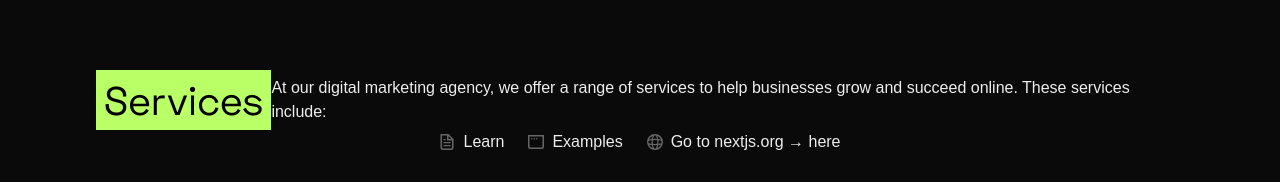
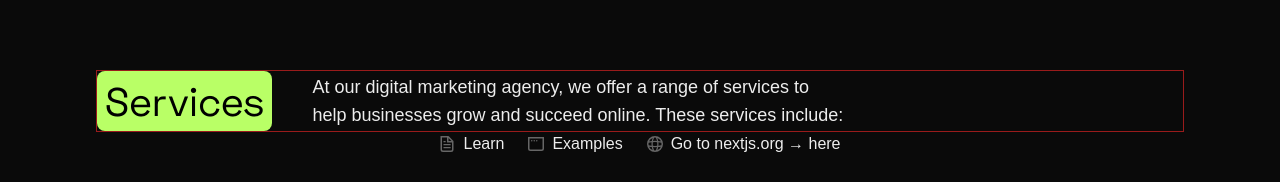
Before and after one commit to MarceloRodriguesOliveira/dev-service-hub, a Next.js app: page / in a window 1280 px wide. Shown: the part 590-772 px from the top of the page. Built offline with nearby package versions, Linux system fonts and the light colour scheme.

Commit message:
style: created service section label and text

```diff
--- a/app/components/label/Label.tsx
+++ b/app/components/label/Label.tsx
@@ -1,7 +1,7 @@
 export default function Label({ text }: { text: string }) {
   return (
-    <div className="bg-limegreen w-fit">
-      <h2 className="font-grotesk text-[40px] px-2 text-black font-medium w-fit ">
+    <div className="">
+      <h2 className="font-grotesk text-[40px] px-2 text-black font-medium w-fit bg-limegreen rounded-lg ">
         {text}
       </h2>
     </div>
--- /dev/null
+++ b/app/components/label/LabelText.tsx
@@ -0,0 +1,13 @@
+type textProp = {
+  children: React.ReactNode;
+};
+
+export default function LabelText({ children }: textProp) {
+  return (
+    <div className="border-blue-300">
+      <p className="text-lg front-grotesk text-center md:text-left">
+        {children}
+      </p>
+    </div>
+  );
+}
--- a/app/components/servicesection/ServiceSection.tsx
+++ b/app/components/servicesection/ServiceSection.tsx
@@ -1,13 +1,15 @@
 import Label from "../label/Label";
+import LabelText from "../label/LabelText";
 
 export default function ServiceSection() {
   return (
-    <div className="flex items-center">
+    <div className="flex items-center justify-center gap-2 md:gap-5 lg:gap-10 flex-wrap md:flex-nowrap lg:flex-wrap md:justify-normal">
       <Label text="Services" />
-      <p>
-        At our digital marketing agency, we offer a range of services to help
-        businesses grow and succeed online. These services include:
-      </p>
+      <LabelText>
+        At our digital marketing agency, we offer a range of services to
+        <br className="hidden lg:inline-block" /> help businesses grow and
+        succeed online. These services include:
+      </LabelText>
     </div>
   );
 }
--- a/app/page.tsx
+++ b/app/page.tsx
@@ -1,7 +1,6 @@
 import Image from "next/image";
 import Navbar from "./components/navbar/navbar";
 import LandingPageHeader from "./components/header/LandingPageHeader";
-import Label from "./components/label/Label";
 import ServiceSection from "./components/servicesection/ServiceSection";
 
 export default function Home() {
@@ -12,7 +11,7 @@ export default function Home() {
         <section className="w-full  grid grid-cols-1 lg:grid-cols-2 justify-between items-stretch md:text-left my-8 md:my-16  ">
           <LandingPageHeader />
         </section>
-        <section className="w-full">
+        <section className="w-full border border-red-800">
           <ServiceSection />
         </section>
       </main>
```
